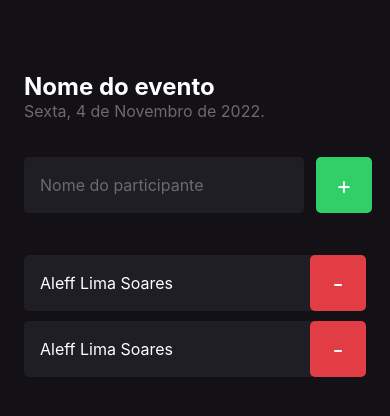
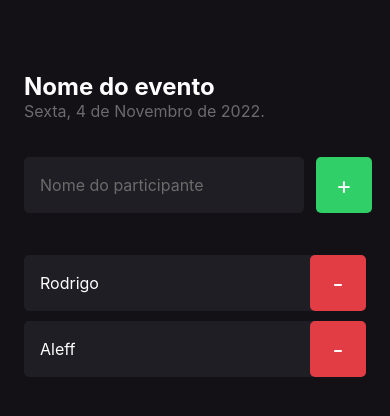
Before and after one commit to AleffSoares/Imhere, a React Native app: screen / in a window 390 px wide. Shown: the top 416 px of the page. Built offline with nearby package versions, Linux system fonts and the light colour scheme.

Commit message:
Adicionado propriedades no componente participant

```diff
--- a/App.tsx
+++ b/App.tsx
@@ -1,7 +1,9 @@
+import { StatusBar, View } from "react-native";
 import{ Home } from "./src/screens/Home";
 
 export default function App() {
   return (
+
       <Home />
   );
 }
--- a/src/components/Participant/index.tsx
+++ b/src/components/Participant/index.tsx
@@ -1,13 +1,16 @@
 import { View, Text, TouchableOpacity } from "react-native";
 import { styles } from "./styles";
 
+type Props = {
+  name: string;
+}
 
-export function Participant () {
+export function Participant ({name}: Props) {
 
     return (
         <View style={styles.container}>
           <Text style={styles.name}>
-             Aleff Lima Soares
+             {name}
           </Text>
 
           <TouchableOpacity style={styles.button} >
--- a/src/screens/Home/index.tsx
+++ b/src/screens/Home/index.tsx
@@ -34,8 +34,8 @@ export  function Home(){
             </TouchableOpacity>
         </View>
 
-        <Participant />
-        <Participant />
+        <Participant name="Rodrigo" />
+        <Participant name="Aleff" />
 
     </View>
   );
```
